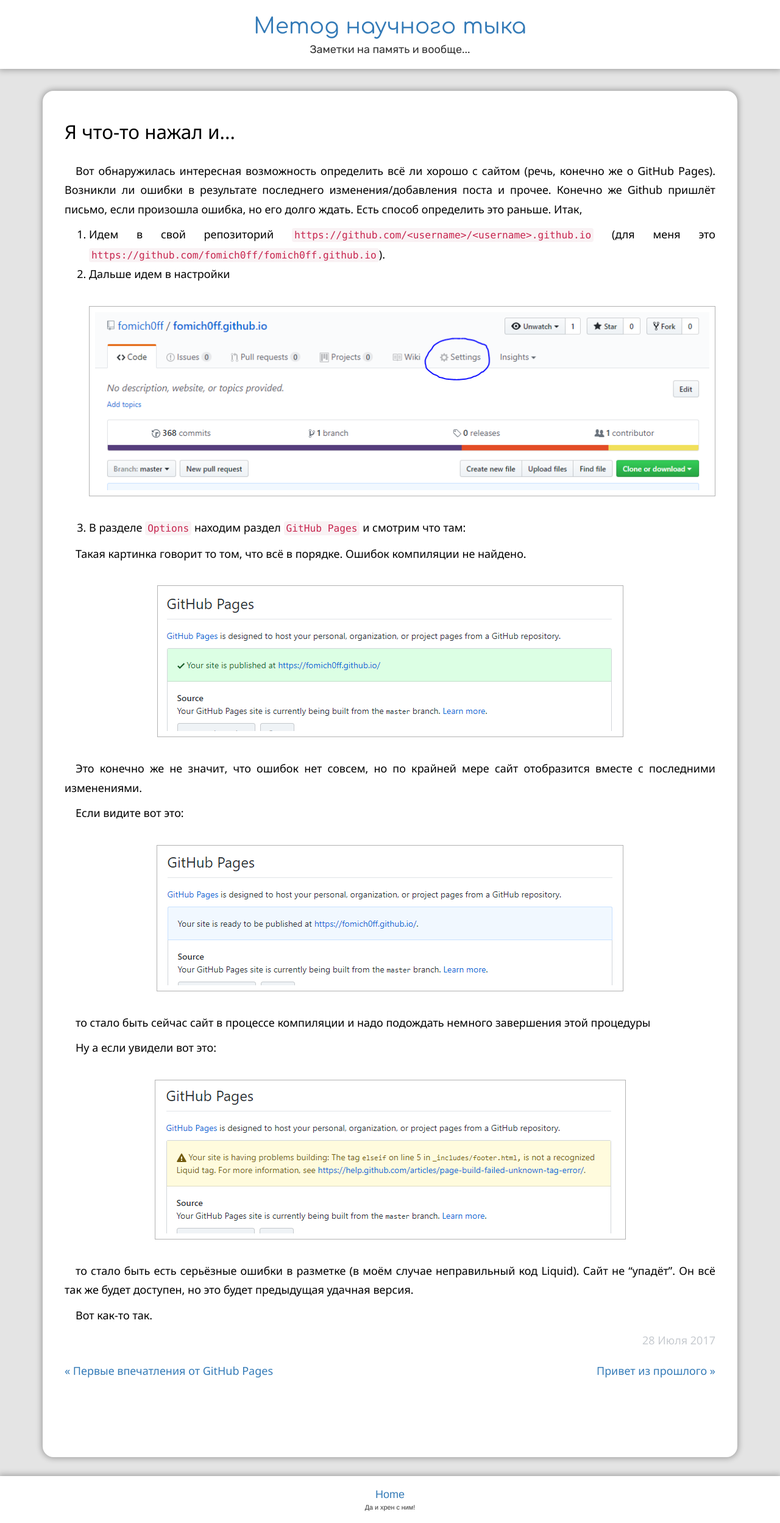
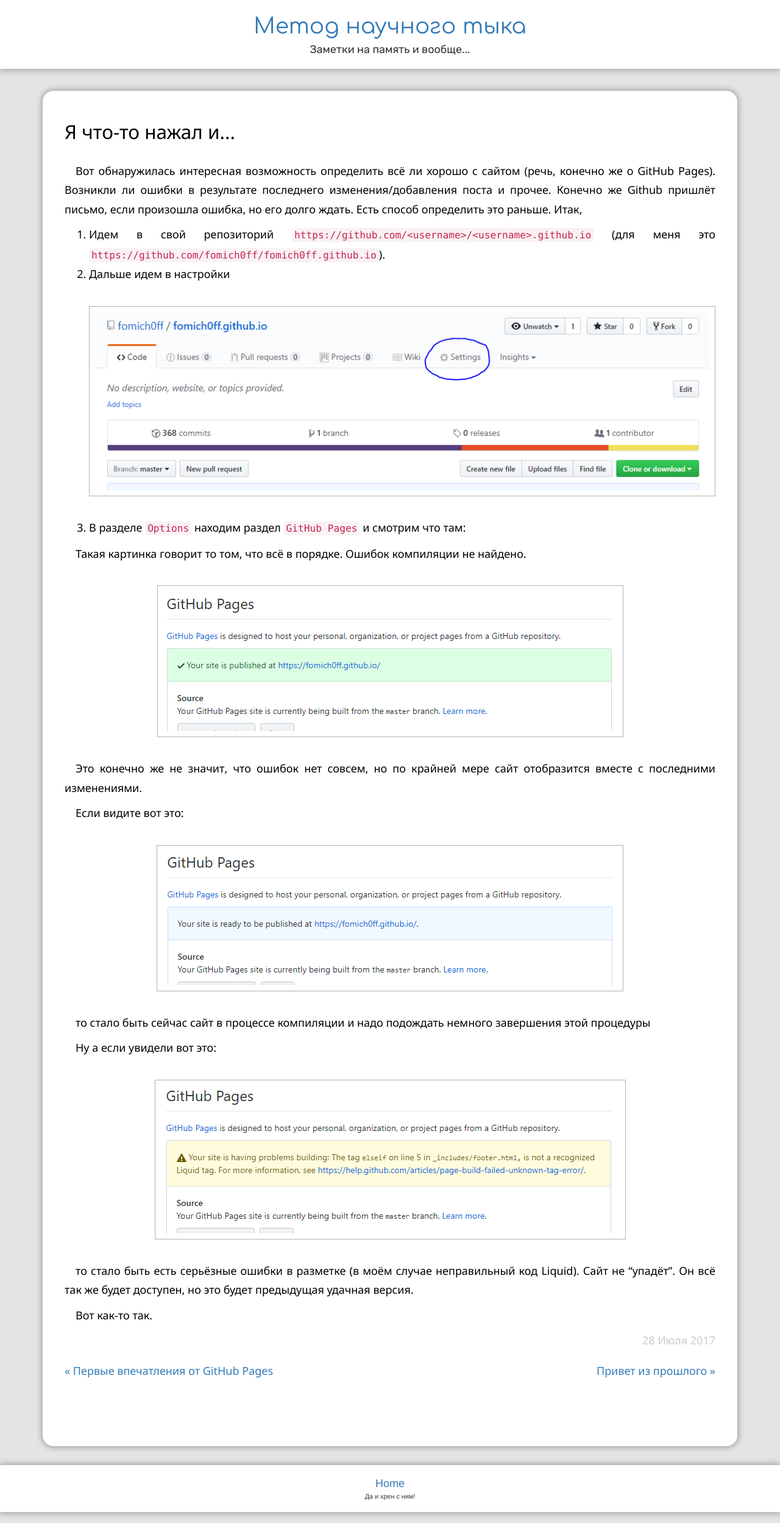
Before and after one commit to fomich0ff/fomich0ff.github.io, a Jekyll site: the page built from _posts/2017-07-28-how-to-check-site-status.md, in a window 1280 px wide. Shown: the whole page at 61% size. Built offline with Jekyll 4.4.1, drawn with Linux system fonts in a browser that asks for light colours; nearby versions of some CDN libraries; our own code applies the rules of GitHub Pages for plain Markdown files; comment, search, counter and statistics services are not loaded.

Commit message:
styles updated

```diff
--- a/_sass/base.scss
+++ b/_sass/base.scss
@@ -106,6 +106,7 @@
 }
 
 .post-nav {
+	padding: 1em 0;
 	.prev {
 		text-align: left;
 	}
@@ -114,7 +115,6 @@
 	}
 	.prev-link {
 		display: inline-block;
-		padding: 1em 0 2em;
 	}
 	.next-link {
 		@extend .prev-link;
```
